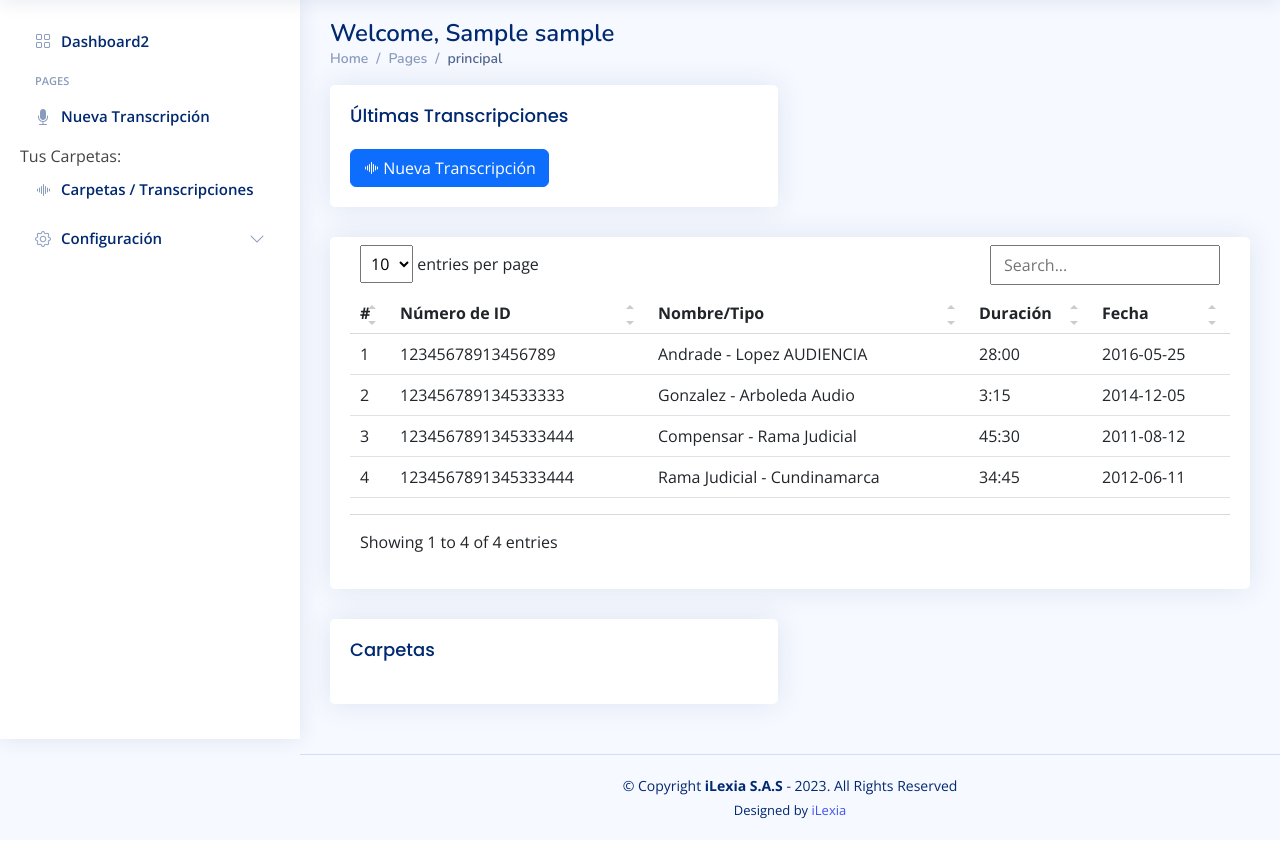
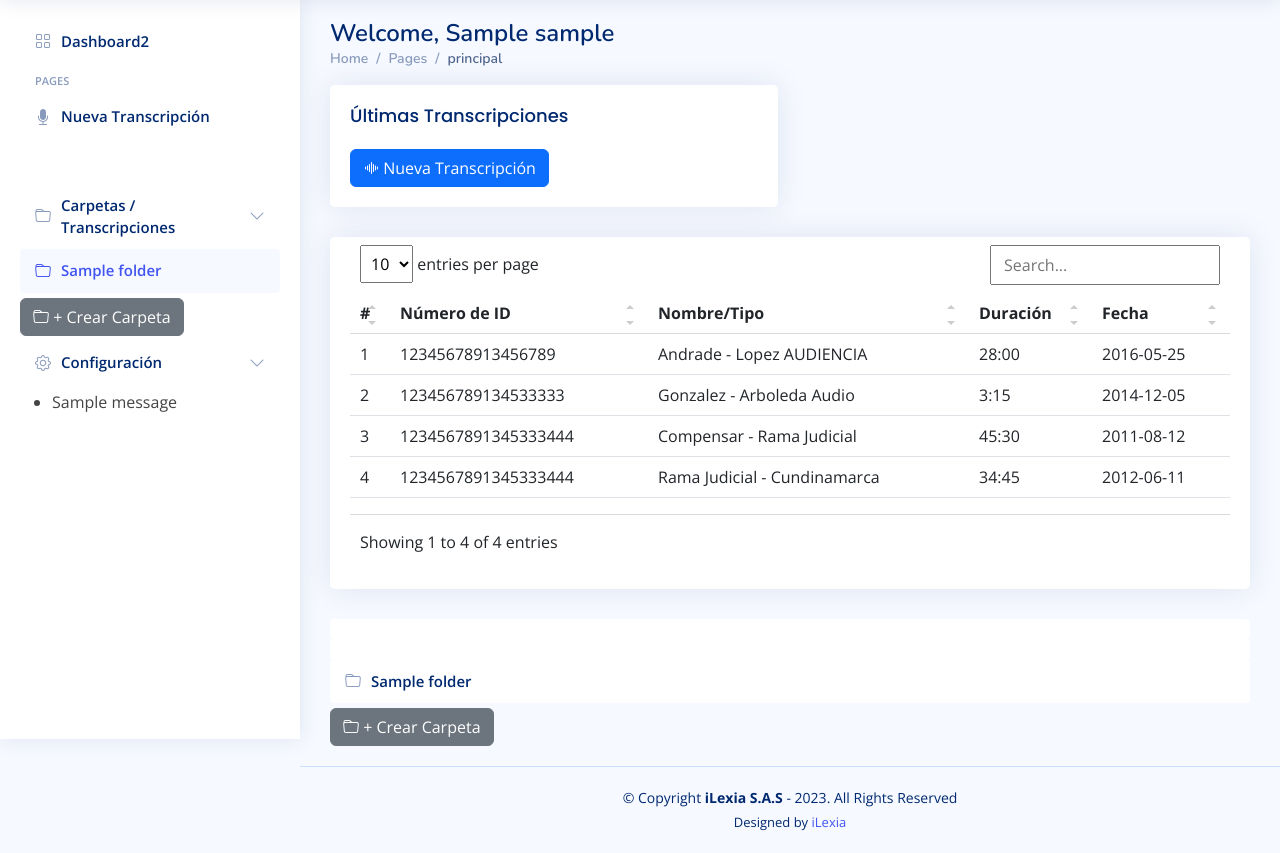
Before and after one commit to efarfanr/vocali, a Django app: page /principal/ in a window 1280 px wide. Shown: the part 61-914 px from the top of the page. Before the commit the page ends 880 px from the top, so only its background shows below. Run offline with Django 4.2, Linux system fonts and the light colour scheme; a user stored in the database is signed in; tables that the repository leaves empty hold one stand-in row (values such as "Sample post"); one stand-in notice (Sample message) is shown; some libraries are stand-ins or nearby versions.

Commit message:
CREACIÓN DE FOLDERS

```diff
--- a/vocali/Aplicaciones/models.py
+++ b/vocali/Aplicaciones/models.py
@@ -50,6 +50,7 @@ class Folder(models.Model):
     name = models.CharField(max_length=100)
     parent_folder = models.ForeignKey('self', on_delete=models.CASCADE, null=True, blank=True)
     created_at = models.DateTimeField(auto_now_add=True)
+    updated_at = models.DateTimeField(auto_now=True)
 
     class Meta:
         verbose_name = "Carpeta"
--- a/vocali/Aplicaciones/templates/index_master.html
+++ b/vocali/Aplicaciones/templates/index_master.html
@@ -74,7 +74,7 @@
     </div><!-- End Logo -->
 
     <div class="search-bar">
-      <form class="search-form d-flex align-items-center" method="POST" action="#">
+      <form class="search-form d-flex align-items-center" method="POST" action="/principal/">
         <input type="text" name="query" placeholder="Search" title="Enter search keyword">
         <button type="submit" title="Search"><i class="bi bi-search"></i></button>
       </form>
@@ -321,26 +321,47 @@
           <span>Nueva Transcripción</span>
         </a>
       </li>
+      <!-- trae las carpetas del usuario -->
        <div class="user-folders">
-        <span>Tus Carpetas:</span>
+        <a class="nav-link collapsed">
+            <li class="nav-item">
+              <!-- <a class="nav-link collapsed" href="#"> -->
+                <a class="nav-link collapsed" data-bs-target="#folders" data-bs-toggle="collapse" href="#">
+                  <i class="bi bi-folder"></i><span>Carpetas / Transcripciones</span><i class="bi bi-chevron-down ms-auto"></i>
+                </a>
               <ul class="sidebar-nav">
-            {% for folder in user_folders %}
+                  {% for folder in top_level_folders %}
                       <li class="nav-item">
-                    <a class="nav-link" href="{% url 'folder_detail' folder.id %}">
+                          <a class="nav-link " href="{% url 'folder_detail' folder.id %}">
                               <i class="bi bi-folder"></i>
                               <span>{{ folder.name }}</span>
+                          </a>
+                          {% with subfolders=folder.folder_set.all %}
+                              {% if subfolders %}
+                                  <ul>
+                                      {% for subfolder in subfolders %}
+                                          <li class="nav-item">
+                                              <a class="nav-link" href="{% url 'folder_detail' subfolder.id %}">
+                                                  <i class="bi bi-folder"></i>
+                                                  <span>{{ subfolder.name }}</span>
                                               </a>
                                           </li>
                                       {% endfor %}
                                   </ul>
+                              {% endif %}
+                          {% endwith %}
+                      </li>
+                  {% endfor %}
+                  <button type="button" class="btn btn-secondary" data-bs-toggle="modal" data-bs-target="#verticalycentered">
+                    <i class="bi bi-folder"></i>
+                    + Crear Carpeta
+                </button>
+
+              </ul>
+            </li>
+        </a>
     </div>
-      <li class="nav-item">
-        <a class="nav-link collapsed" href="/wizard">
-          <i class="bi bi-soundwave"></i>
-          <span>Carpetas / Transcripciones</span>
-        </a>
-      </li>
-      <!-- End Profile Page Nav -->
+
 
       <li class="nav-item">
         <a class="nav-link collapsed" data-bs-target="#components-nav" data-bs-toggle="collapse" href="#">
@@ -370,6 +391,13 @@
         </ul>
       </li><!-- End Components Nav -->
     </ul>
+      {% if messages %}
+          <ul class="messages">
+              {% for message in messages %}
+              <li{% if message.tags %} class="{{ message.tags }}"{% endif %}>{{ message }}</li>
+              {% endfor %}
+          </ul>
+      {% endif %}
 
   </aside><!-- End Sidebar-->
 
--- a/vocali/Aplicaciones/templates/principal.html
+++ b/vocali/Aplicaciones/templates/principal.html
@@ -87,25 +87,78 @@
     </section>
 
     <section class="section">
-      <div class="row">
-        <div class="col-lg-6">
-          <div class="card">
-            <div class="card-body">
-              <h5 class="card-title">Carpetas</h5>
-              <ul class="list-group">
-                {% for folder in user_folders %}
-                  <li class="list-group-item">
-                    <a href="{% url 'folder_detail' folder.id %}">
+      <div class="user-folders">
+        <a class="nav-link collapsed">
+            <!-- <i class="bi bi-folder"></i>
+            <span>Tus CASOS:</span> -->
+
+            <ul class="sidebar-nav">
+                {% for folder in top_level_folders %}
+                    <li class="nav-item">
+                        <a class="nav-link collapsed" href="{% url 'folder_detail' folder.id %}">
                             <i class="bi bi-folder"></i>
-                      {{ folder.name }}
+                            <span>{{ folder.name }}</span>
+                        </a>
+                        {% with subfolders=folder.folder_set.all %}
+                            {% if subfolders %}
+                                <ul>
+                                    {% for subfolder in subfolders %}
+                                        <li class="nav-item">
+                                            <a class="nav-link" href="{% url 'folder_detail' subfolder.id %}">
+                                                <i class="bi bi-folder"></i>
+                                                <span>{{ subfolder.name }}</span>
                                             </a>
                                         </li>
                                     {% endfor %}
                                 </ul>
+                            {% endif %}
+                        {% endwith %}
+                    </li>
+                {% endfor %}
+            </ul>
+            <!-- <button type="button" class=" btn btn-light" data-bs-toggle="modal" data-bs-target="#verticalycentered">
+              + Crear Carpeta
+            </button> -->
+        </a>
+    </div>
+
+    <!-- Botón para abrir la modal -->
+      <button type="button" class="btn btn-secondary" data-bs-toggle="modal" data-bs-target="#verticalycentered">
+          <i class="bi bi-folder"></i>
+          + Crear Carpeta
+      </button>
+
+        <!-- Modal para crear carpeta -->
+        <div class="modal fade" id="verticalycentered" tabindex="-1" aria-labelledby="verticalycenteredLabel" aria-hidden="true">
+          <div class="modal-dialog">
+              <div class="modal-content">
+                  <div class="modal-header">
+                      <h5 class="modal-title" id="verticalycenteredLabel">Crear Nueva Carpeta</h5>
+                      <button type="button" class="btn-close" data-bs-dismiss="modal" aria-label="Close"></button>
+                  </div>
+                  <div class="modal-body">
+                      <form method="post" action="{% url 'principal' %}">
+                          {% csrf_token %}
+                          <div class="mb-3">
+                              <label for="folderName" class="form-label">Nombre de la Carpeta:</label>
+                              <input type="text" class="form-control" id="folderName" name="folder_name" required>
+                          </div>
+                          <div class="mb-3">
+                              <label for="parentFolder" class="form-label">Carpeta superior (opcional):</label>
+                              <select class="form-control" id="parentFolder" name="parent_folder">
+                                  <option value="">Ninguna</option>
+                                  {% for folder in top_level_folders %}
+                                      <option value="{{ folder.id }}">{{ folder.name }}</option>
+                                  {% endfor %}
+                              </select>
+                          </div>
+                          <button type="submit" class="btn btn-primary">Crear Carpeta</button>
+                      </form>
                   </div>
               </div>
           </div>
         </div>
+
     </section>
 
     {% endblock %}
--- a/vocali/Aplicaciones/urls.py
+++ b/vocali/Aplicaciones/urls.py
@@ -19,8 +19,11 @@ urlpatterns = [
     path('pagesfaq/', views.pagesfaq, name='pagesfaq'),
     path('pagescontact/', views.pagescontact, name='pagescontact'),
     path('principal/', views.principal, name='principal'),
+    path('folder/<int:folder_id>/', views.folder_detail, name='folder_detail'),
+    # path('create_folder/', views.create_folder, name='create_folder'),
     path('dashboard/', views.dashboard, name='dashboard'),
-    # path('index_master/', views.index_master, name='index_master'),
+
+
     path('upload/', views.upload_file, name='upload_file'),
 
     path('api/transcripts/', views.TranscriptListCreateView.as_view(), name='transcript-list-create'),
--- a/vocali/Aplicaciones/views.py
+++ b/vocali/Aplicaciones/views.py
@@ -17,6 +17,8 @@ from django.contrib.admin.views.decorators import staff_member_required
 from .forms import UploadFileForm, FolderForm
 from .models import UploadedFile
 from django.core.files.storage import FileSystemStorage
+from django.contrib import messages
+
 
 from rest_framework.permissions import IsAuthenticated
 
@@ -73,11 +75,29 @@ def dashboard(request):
 def wizard(request):
     return render(request, "wizard.html")
 
+# @login_required
+# def principal(request):
+#     user = request.user
+#     top_level_folders = Folder.objects.filter(user=user, parent_folder=None)
+#     return render(request, 'principal.html', {'top_level_folders': top_level_folders})
+
 @login_required
 def principal(request):
     user = request.user
-    user_folders = Folder.objects.filter(user=user)
-    return render(request, 'principal.html', {'user_folders': principal})
+    top_level_folders = Folder.objects.filter(user=user, parent_folder=None)
+    if request.method == 'POST':
+        form = FolderForm(request.POST)
+        if form.is_valid():
+            folder = form.save(commit=False)
+            folder.user = request.user
+            folder.save()
+            # Si deseas que el usuario vea un mensaje después de guardar, puedes usar los mensajes de Django.
+            messages.success(request, 'Folder creado exitosamente!')
+            return redirect('principal')
+    else:
+        form = FolderForm()
+    return render(request, 'principal.html', {'form': form, 'top_level_folders': top_level_folders})
+
 
 def create_folder(request):
     if request.method == 'POST':
@@ -89,7 +109,7 @@ def create_folder(request):
             return redirect('principal')
     else:
         form = FolderForm()
-    return render(request, 'create_folder.html', {'form': form})
+    return render(request, 'principal.html', {'form': form})
 
 @login_required
 def folder_detail(request, folder_id):
--- a/vocali/vocali/settings.py
+++ b/vocali/vocali/settings.py
@@ -247,6 +247,8 @@ MIDDLEWARE = [
 
 ROOT_URLCONF = 'vocali.urls'
 
+MESSAGE_STORAGE = 'django.contrib.messages.storage.fallback.FallbackStorage'
+
 TEMPLATES = [
     {
         'BACKEND': 'django.template.backends.django.DjangoTemplates',
```
Also changed, not shown: vocali/Aplicaciones/templates/create_folder.html (added, +29 -0 lines), vocali/Aplicaciones/migrations/0004_folder_updated_at.py (added). Lines whose indentation alone changed are shown as unchanged.
